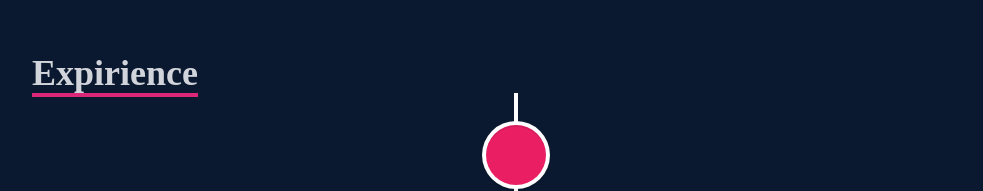
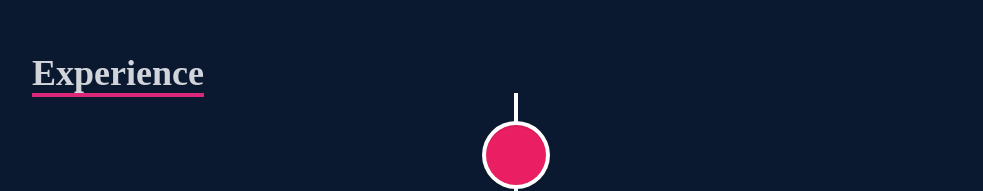
Before and after one commit to dhruvdabhi101/portfolio, a React (Create React App) app: page / in a window 1280 px wide. Shown: the part 1649-1840 px from the top of the page, without its empty margins (124-1107 px from the left). Built offline with nearby package versions, Linux system fonts and the light colour scheme.

Commit message:
fixed type

```diff
--- a/src/components/Exp.jsx
+++ b/src/components/Exp.jsx
@@ -12,13 +12,10 @@ const Exp = () => {
         <div className="max-w-[1000px] mx-auto p-4 flex flex-col justify-center w-full h-full">
           <div>
             <p className=" text-4xl font-bold inline border-b-4 border-pink-600">
-              Expirience
+              Experience
             </p>
           </div>
           <VerticalTimeline className="-z-0 md:z-0">
-
-
-
             <VerticalTimelineElement
               className="vertical-timeline-element--work"
               contentStyle={{
```
